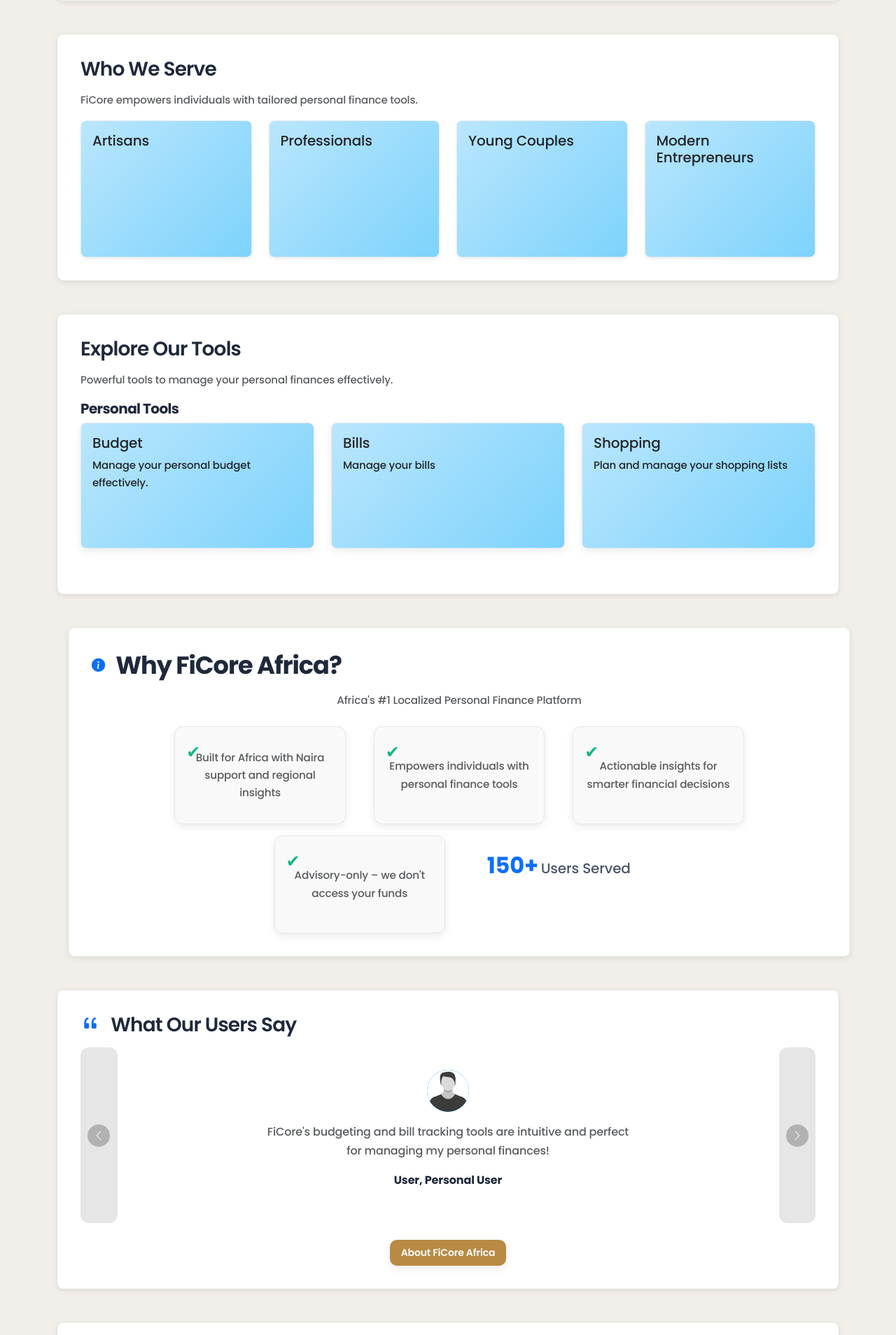
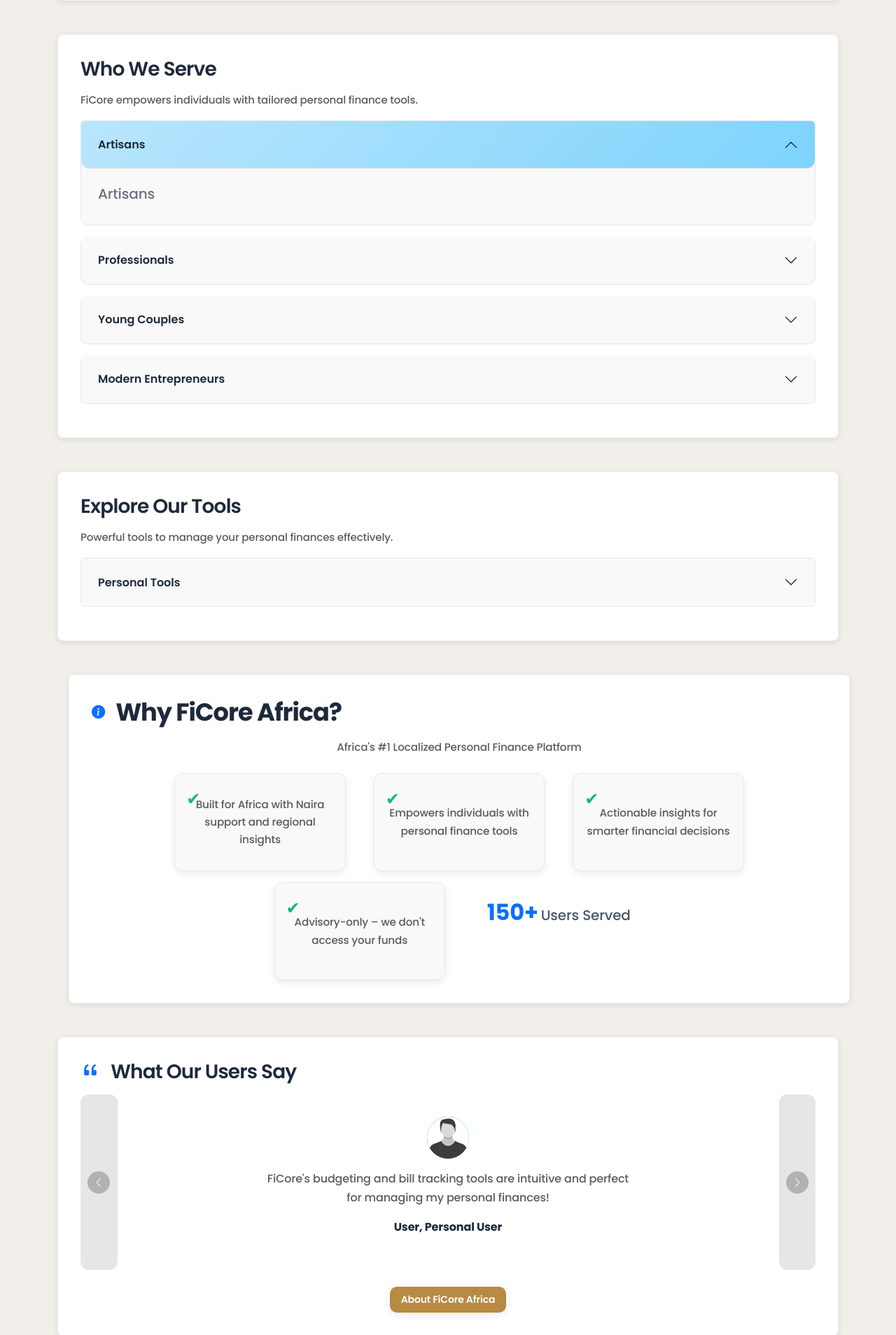
Before and after one commit to Warpiiv/Personal_Finance, a Flask app: page /general/landing in a window 1280 px wide. Shown: the part 811-2719 px from the top of the page at 70% size. Run offline with Flask 3, Linux system fonts and the light colour scheme; parts of the project's set-up code (start-up, migrations or seed data) failed here and were passed over; some libraries are stand-ins or nearby versions.

Commit message:
Update landingpage.html

```diff
--- a/personal_finance/templates/general/landingpage.html
+++ b/personal_finance/templates/general/landingpage.html
@@ -51,42 +51,62 @@
     <div class="section-card mt-5">
         <h3 class="section-title">{{ t('general_who_we_serve', default='Who We Serve') | e }}</h3>
         <p class="text-muted">{{ t('general_who_we_serve_desc', default='FiCore empowers individuals with tailored personal finance tools.') | e }}</p>
-        <div class="row row-cols-1 row-cols-md-4 g-4">
-            <div class="col">
+        <div class="accordion" id="whoWeServeAccordion">
+            <div class="accordion-item">
+                <h3 class="accordion-header" id="artisans">
+                    <button class="accordion-button" type="button" data-bs-toggle="collapse" data-bs-target="#collapseArtisans" aria-expanded="true" aria-controls="collapseArtisans">
+                        {{ t('general_artisans', default='Artisans') | e }}
+                    </button>
+                </h3>
+                <div id="collapseArtisans" class="accordion-collapse collapse show" aria-labelledby="artisans" data-bs-parent="#whoWeServeAccordion">
+                    <div class="accordion-body">
                         <a href="{{ url_for('users.signup') }}" class="tool-card-link">
-                    <div class="card h-100 shadow-sm">
-                        <div class="card-body">
                             <h5>{{ t('general_artisans', default='Artisans') | e }}</h5>
+                        </a>
                     </div>
                 </div>
+            </div>
+            <div class="accordion-item">
+                <h3 class="accordion-header" id="professionals">
+                    <button class="accordion-button collapsed" type="button" data-bs-toggle="collapse" data-bs-target="#collapseProfessionals" aria-expanded="false" aria-controls="collapseProfessionals">
+                        {{ t('general_professionals', default='Professionals') | e }}
+                    </button>
+                </h3>
+                <div id="collapseProfessionals" class="accordion-collapse collapse" aria-labelledby="professionals" data-bs-parent="#whoWeServeAccordion">
+                    <div class="accordion-body">
+                        <a href="{{ url_for('users.signup') }}" class="tool-card-link">
+                            <h5>{{ t('general_professionals', default='Professionals') | e }}</h5>
                         </a>
                     </div>
-            <div class="col">
-                <a href="{{ url_for('users.signup') }}" class="tool-card-link">
-                    <div class="card h-100 shadow-sm">
-                        <div class="card-body">
-                            <h5>{{ t('general_professionals', default='Professionals') | e }}</h5>
                 </div>
             </div>
+            <div class="accordion-item">
+                <h3 class="accordion-header" id="youngCouples">
+                    <button class="accordion-button collapsed" type="button" data-bs-toggle="collapse" data-bs-target="#collapseYoungCouples" aria-expanded="false" aria-controls="collapseYoungCouples">
+                        {{ t('general_young_couples', default='Young Couples') | e }}
+                    </button>
+                </h3>
+                <div id="collapseYoungCouples" class="accordion-collapse collapse" aria-labelledby="youngCouples" data-bs-parent="#whoWeServeAccordion">
+                    <div class="accordion-body">
+                        <a href="{{ url_for('users.signup') }}" class="tool-card-link">
+                            <h5>{{ t('general_young_couples', default='Young Couples') | e }}</h5>
                         </a>
                     </div>
-            <div class="col">
-                <a href="{{ url_for('users.signup') }}" class="tool-card-link">
-                    <div class="card h-100 shadow-sm">
-                        <div class="card-body">
-                            <h5>{{ t('general_young_couples', default='Young Couples') | e }}</h5>
                 </div>
             </div>
+            <div class="accordion-item">
+                <h3 class="accordion-header" id="modernEntrepreneurs">
+                    <button class="accordion-button collapsed" type="button" data-bs-toggle="collapse" data-bs-target="#collapseModernEntrepreneurs" aria-expanded="false" aria-controls="collapseModernEntrepreneurs">
+                        {{ t('general_modern_entrepreneurs', default='Modern Entrepreneurs') | e }}
+                    </button>
+                </h3>
+                <div id="collapseModernEntrepreneurs" class="accordion-collapse collapse" aria-labelledby="modernEntrepreneurs" data-bs-parent="#whoWeServeAccordion">
+                    <div class="accordion-body">
+                        <a href="{{ url_for('users.signup') }}" class="tool-card-link">
+                            <h5>{{ t('general_modern_entrepreneurs', default='Modern Entrepreneurs') | e }}</h5>
                         </a>
                     </div>
-            <div class="col">
-                <a href="{{ url_for('users.signup') }}" class="tool-card-link">
-                    <div class="card h-100 shadow-sm">
-                        <div class="card-body">
-                            <h5>{{ t('general_modern_entrepreneurs', default='Modern Entrepreneurs') | e }}</h5>
                 </div>
-                    </div>
-                </a>
             </div>
         </div>
     </div>
@@ -97,10 +117,18 @@
         <p class="text-muted">{{ t('general_tools_desc', default='Powerful tools to manage your personal finances effectively.') | e }}</p>
         {% if explore_features_for_template %}
             {% set categories = ['Personal'] %}
+            <div class="accordion" id="exploreToolsAccordion">
                 {% for category in categories %}
                     {% set category_tools = explore_features_for_template | selectattr('category', 'equalto', category) | list %}
                     {% if category_tools %}
-                    <h4>{{ t('general_' + category | lower + '_tools', default=category + ' Tools') | e }}</h4>
+                        <div class="accordion-item">
+                            <h3 class="accordion-header" id="tools{{ category }}">
+                                <button class="accordion-button collapsed" type="button" data-bs-toggle="collapse" data-bs-target="#collapseTools{{ category }}" aria-expanded="false" aria-controls="collapseTools{{ category }}">
+                                    {{ t('general_' + category | lower + '_tools', default=category + ' Tools') | e }}
+                                </button>
+                            </h3>
+                            <div id="collapseTools{{ category }}" class="accordion-collapse collapse" aria-labelledby="tools{{ category }}" data-bs-parent="#exploreToolsAccordion">
+                                <div class="accordion-body">
                                     <div class="row">
                                         {% for tool in category_tools %}
                                             {% if tool.get('label') in ['Budget', 'Bills', 'Shopping'] %}
@@ -117,11 +145,15 @@
                                             {% endif %}
                                         {% endfor %}
                                     </div>
+                                </div>
+                            </div>
+                        </div>
                     {% endif %}
                 {% endfor %}
                 {% if not categories %}
                     <p class="text-muted">{{ t('general_no_tools_available', default='No tools available at the moment.') | e }}</p>
                 {% endif %}
+            </div>
         {% else %}
             <p class="text-muted">{{ t('general_no_tools_available', default='No tools available at the moment.') | e }}</p>
         {% endif %}
@@ -135,7 +167,6 @@
             <div class="col">
                 <div class="why-item text-center">
                     <p class="text-muted">
-
                         {{ t('general_localized', default='Built for Africa with Naira support and regional insights') | e }}
                     </p>
                 </div>
@@ -143,7 +174,6 @@
             <div class="col">
                 <div class="why-item text-center">
                     <p class="text-muted">
-
                         {{ t('general_empowers', default='Empowers individuals with personal finance tools') | e }}
                     </p>
                 </div>
@@ -151,7 +181,6 @@
             <div class="col">
                 <div class="why-item text-center">
                     <p class="text-muted">
-
                         {{ t('general_actionable', default='Actionable insights for smarter financial decisions') | e }}
                     </p>
                 </div>
@@ -159,7 +188,6 @@
             <div class="col">
                 <div class="why-item text-center">
                     <p class="text-muted">
-
                         {{ t('general_secure', default='Advisory-only – we don\'t access your funds') | e }}
                     </p>
                 </div>
@@ -382,6 +410,15 @@
 [data-bs-toggle="tooltip"] {
     z-index: 1000; /* Lower than navbar (z-index: 1020) */
 }
+.avatar-circle {
+    width: 60px;
+    height: 60px;
+    border-radius: 50%;
+    object-fit: cover;
+}
+.gradient-bg {
+    background: linear-gradient(135deg, #007bff, #6610f2);
+}
 </style>
 {% endblock %}
 
```
Lines whose indentation alone changed are shown as unchanged.
